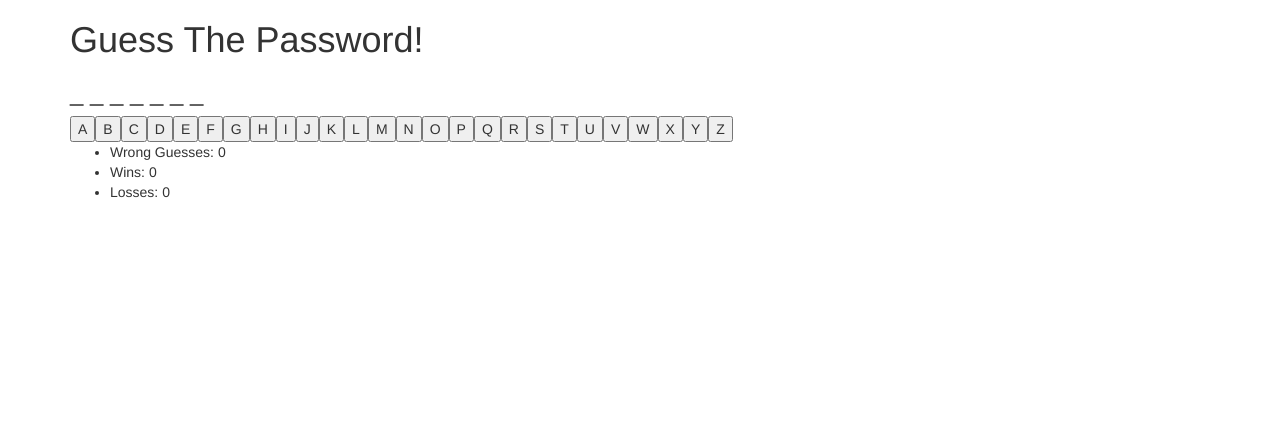
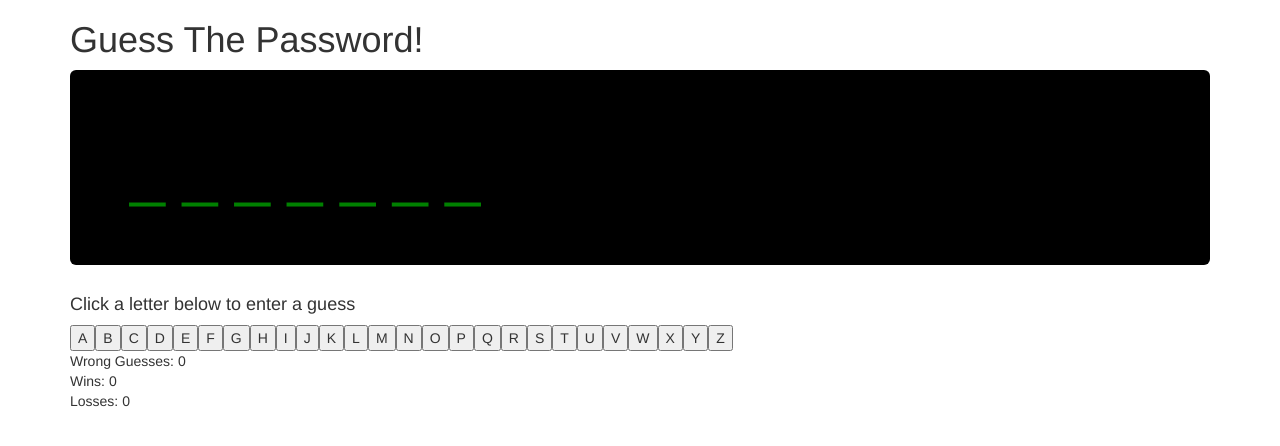
Before and after one commit to manleyac/Word-Guess-Game, a plain HTML site: page index.html in a window 1280 px wide. Drawn offline with nearby package versions, Linux system fonts and the light colour scheme.

Commit message:
added more styling

```diff
--- a/assets/css/reset.css
+++ b/assets/css/reset.css
@@ -0,0 +1,48 @@
+/* http://meyerweb.com/eric/tools/css/reset/
+   v2.0 | 20110126
+   License: none (public domain)
+*/
+
+html, body, div, span, applet, object, iframe,
+h1, h2, h3, h4, h5, h6, p, blockquote, pre,
+a, abbr, acronym, address, big, cite, code,
+del, dfn, em, img, ins, kbd, q, s, samp,
+small, strike, strong, sub, sup, tt, var,
+b, u, i, center,
+dl, dt, dd, ol, ul, li,
+fieldset, form, label, legend,
+table, caption, tbody, tfoot, thead, tr, th, td,
+article, aside, canvas, details, embed,
+figure, figcaption, footer, header, hgroup,
+menu, nav, output, ruby, section, summary,
+time, mark, audio, video {
+	margin: 0;
+	padding: 0;
+	border: 0;
+	font-size: 100%;
+	font: inherit;
+	vertical-align: baseline;
+}
+/* HTML5 display-role reset for older browsers */
+article, aside, details, figcaption, figure,
+footer, header, hgroup, menu, nav, section {
+	display: block;
+}
+body {
+	line-height: 1;
+}
+ol, ul {
+	list-style: none;
+}
+blockquote, q {
+	quotes: none;
+}
+blockquote:before, blockquote:after,
+q:before, q:after {
+	content: '';
+	content: none;
+}
+table {
+	border-collapse: collapse;
+	border-spacing: 0;
+}
--- a/assets/css/style.css
+++ b/assets/css/style.css
@@ -0,0 +1,7 @@
+.jumbotron {
+   background:black;
+}
+
+#secretWord {
+   color: green;
+}
--- a/index.html
+++ b/index.html
@@ -5,6 +5,8 @@
    <meta name="viewport" content="width=device-width, initial-scale=1.0">
    <meta http-equiv="X-UA-Compatible" content="ie=edge">
    <title>Word Guess Game</title>
+   <!--Reset CSS File-->
+   <link rel="stylesheet" type="text/css" href="assets/css/reset.css">
 
    <!-- link to jquery -->
    <script
@@ -14,12 +16,18 @@
 
   <!-- link to Bootstrap -->
   <link rel="stylesheet" href="https://maxcdn.bootstrapcdn.com/bootstrap/3.3.7/css/bootstrap.min.css" integrity="sha384-BVYiiSIFeK1dGmJRAkycuHAHRg32OmUcww7on3RYdg4Va+PmSTsz/K68vbdEjh4u" crossorigin="anonymous">
+
+  <!--CSS File-->
+  <link rel="stylesheet" type="text/css" href="assets/css/style.css">
 </head>
 
 <body>
   <div class="container">
-   <h1 class="header">Guess The Password!</h1>
-   <h3 id="secretWord"></h3>
+  <h1 class="header">Guess The Password!</h1>
+   <div class="jumbotron">
+     <h1 class="text-success" id="secretWord"></h1>
+   </div>
+   <h4>Click a letter below to enter a guess</h4>
    <div id="buttons"></div>
    <ul>
     <li id="wrongGuess">Wrong Guesses: 0</li>
```
Also changed, not shown: 1 other file.
